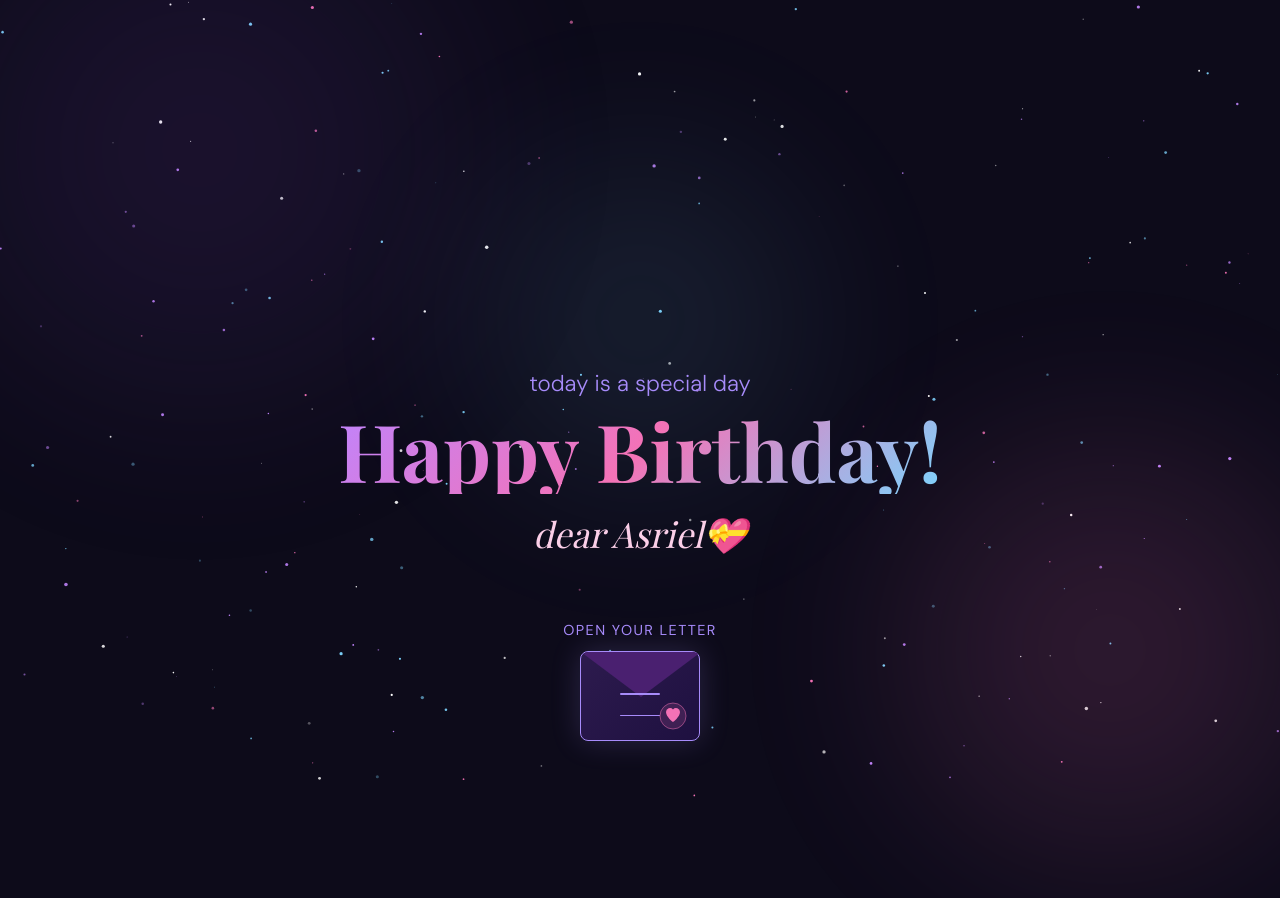
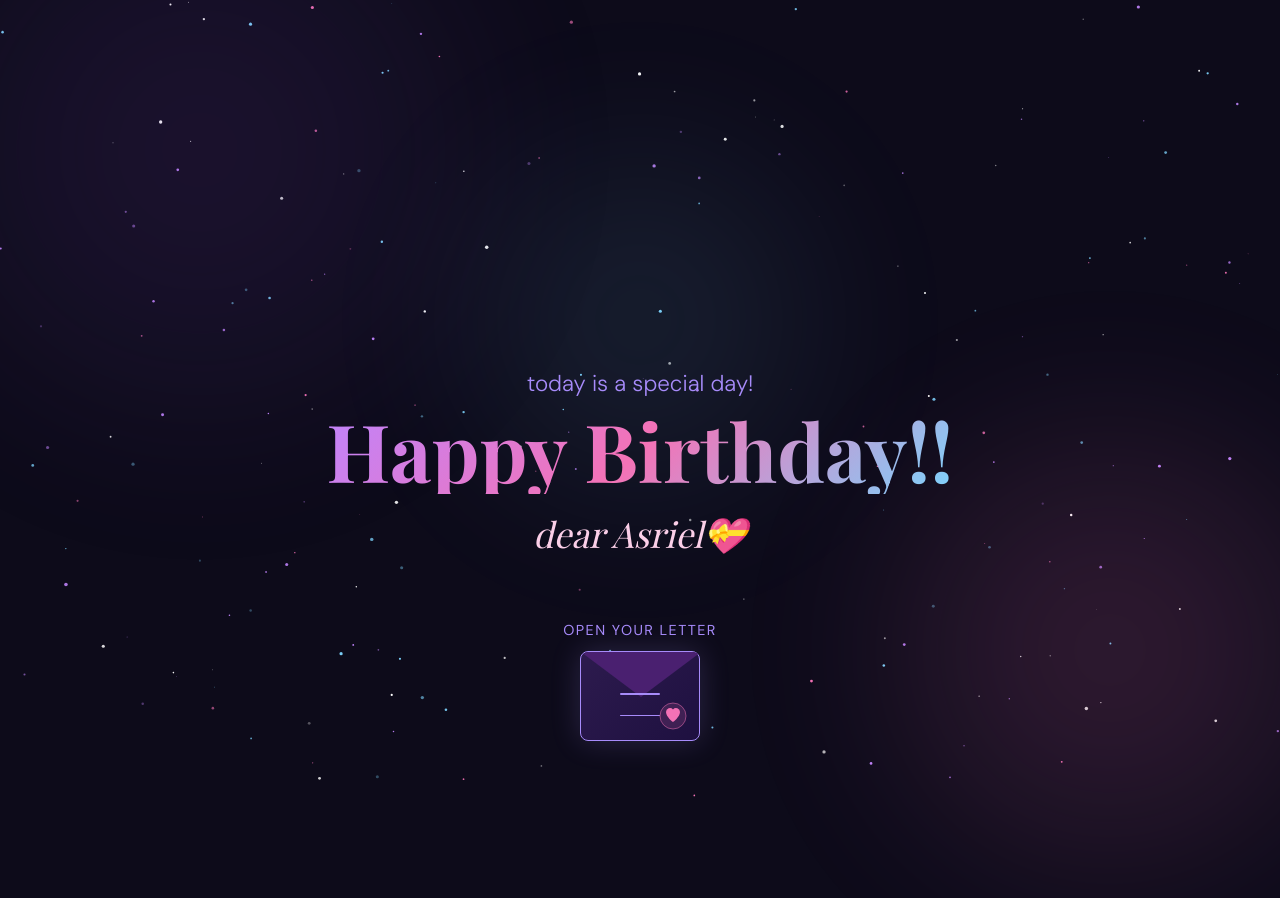
Before and after one commit to Andrew49622/ArieBday.github.io, a plain HTML site: page index.html in a window 1280 px wide. Drawn offline with nearby package versions, Linux system fonts and the light colour scheme; files that its build step writes are made by us from their sources; files whose address does not match are found by name; a web font is replaced by a local one.

Commit message:
little changes

```diff
--- a/index.html
+++ b/index.html
@@ -5,7 +5,7 @@
     <meta name="viewport" content="width=device-width, initial-scale=1.0">
     <title>🎉Happy Birthday!!</title>
     <!-- External CSS -->
-    <link rel="stylesheet" href="src/style.css">
+    <link rel="stylesheet" href="style.css">
 </head>
 <body>
 
@@ -25,8 +25,8 @@
 
     <!-- ==================== PAGE 1: INTRO ==================== -->
     <div class="page active" id="page-intro">
-        <p class="birthday-sub" style="animation-delay:0s">today is a special day</p>
-        <h1 class="birthday-title">Happy Birthday!</h1>
+        <p class="birthday-sub" style="animation-delay:0s">today is a special day!</p>
+        <h1 class="birthday-title">Happy Birthday!!</h1>
         <p class="birthday-name">dear Asriel💝</p>
 
         <div class="letter-wrapper" id="letter-btn" onclick="goToCaptcha()">
```
